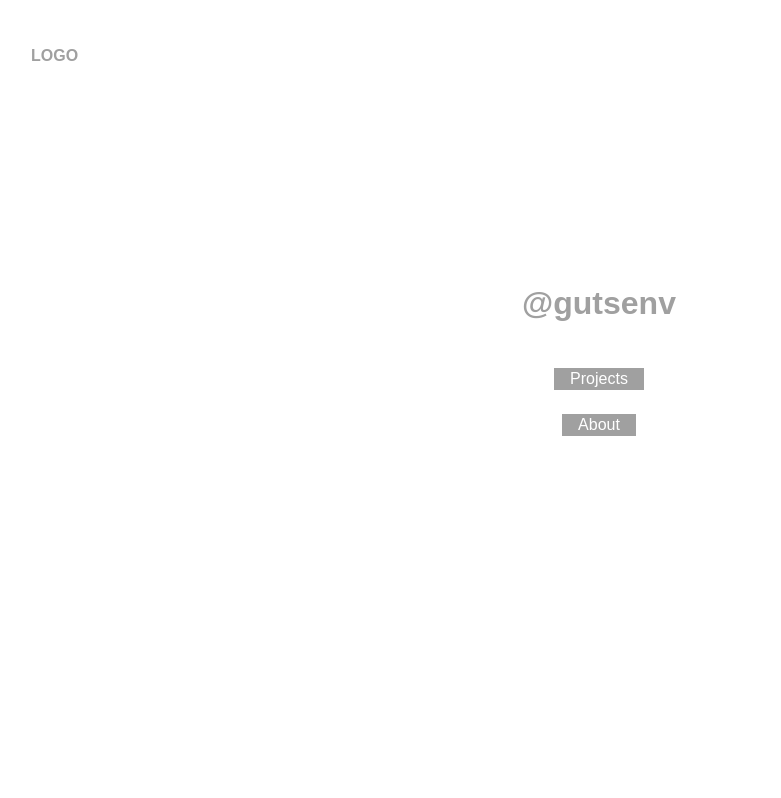
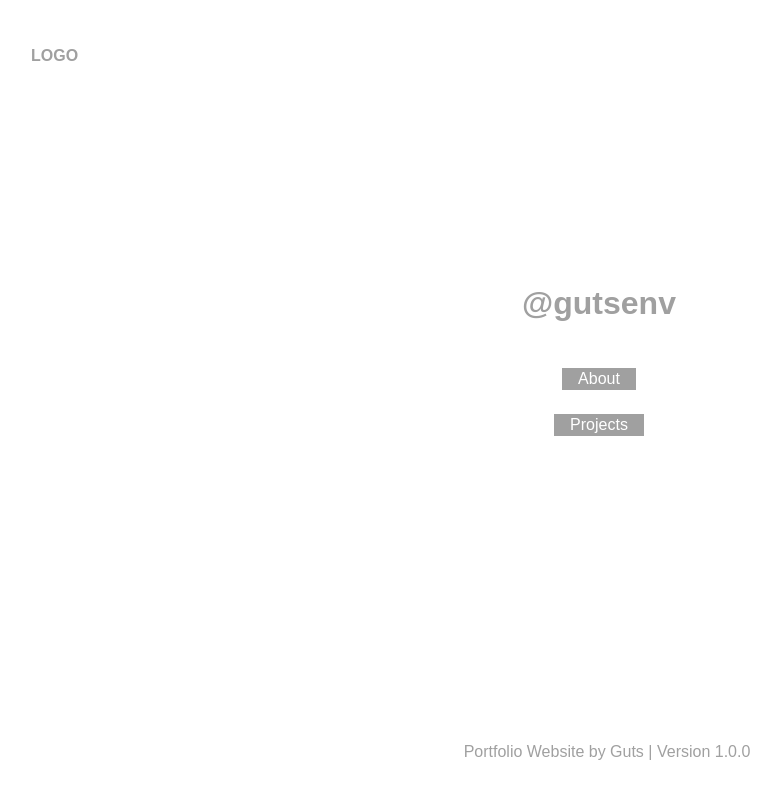
Before and after one commit to gutsenv/portfolio, a React (Vite) app: page / in a window 1280 px wide. Shown: the whole page, without its empty margins (41-822 px from the left). Built offline with nearby package versions, Linux system fonts and the light colour scheme.

Commit message:
add footer

```diff
--- a/src/App.jsx
+++ b/src/App.jsx
@@ -4,6 +4,7 @@ import Navbar from "./components/layout/Navbar";
 import Home from "./pages/Home";
 import Projects from "./pages/Projects";
 import About from "./pages/About";
+import Footer from "./components/layout/Footer";
 
 function App() {
   return (
@@ -15,6 +16,7 @@ function App() {
         <Route path="/projects" element={<Projects />} />
         <Route path="/about" element={<About />} />
       </Routes>
+      <Footer />
     </Router>
   );
 }
--- /dev/null
+++ b/src/components/layout/Footer.jsx
@@ -0,0 +1,28 @@
+import styled from "styled-components";
+
+const Wrapper = styled.div`
+  height: 6rem;
+  width: 100%;
+  display: flex;
+  align-items: center;
+  justify-content: center;
+  position: fixed;
+  bottom: 0;
+
+  p {
+    font-size: 1rem;
+    color: #a0a0a0;
+  }
+`;
+
+function Footer() {
+  return (
+    <Wrapper>
+      <p>
+        Portfolio Website by Guts{"   "}|{"   "}Version 1.0.0
+      </p>
+    </Wrapper>
+  );
+}
+
+export default Footer;
--- a/src/pages/Home.jsx
+++ b/src/pages/Home.jsx
@@ -24,8 +24,8 @@ function Home() {
   return (
     <Wrapper>
       <h1>@gutsenv</h1>
+      <Link to="/about">About</Link>
       <Link to="/projects">Projects</Link>
-      <Link to="/about">About</Link>
     </Wrapper>
   );
 }
```
